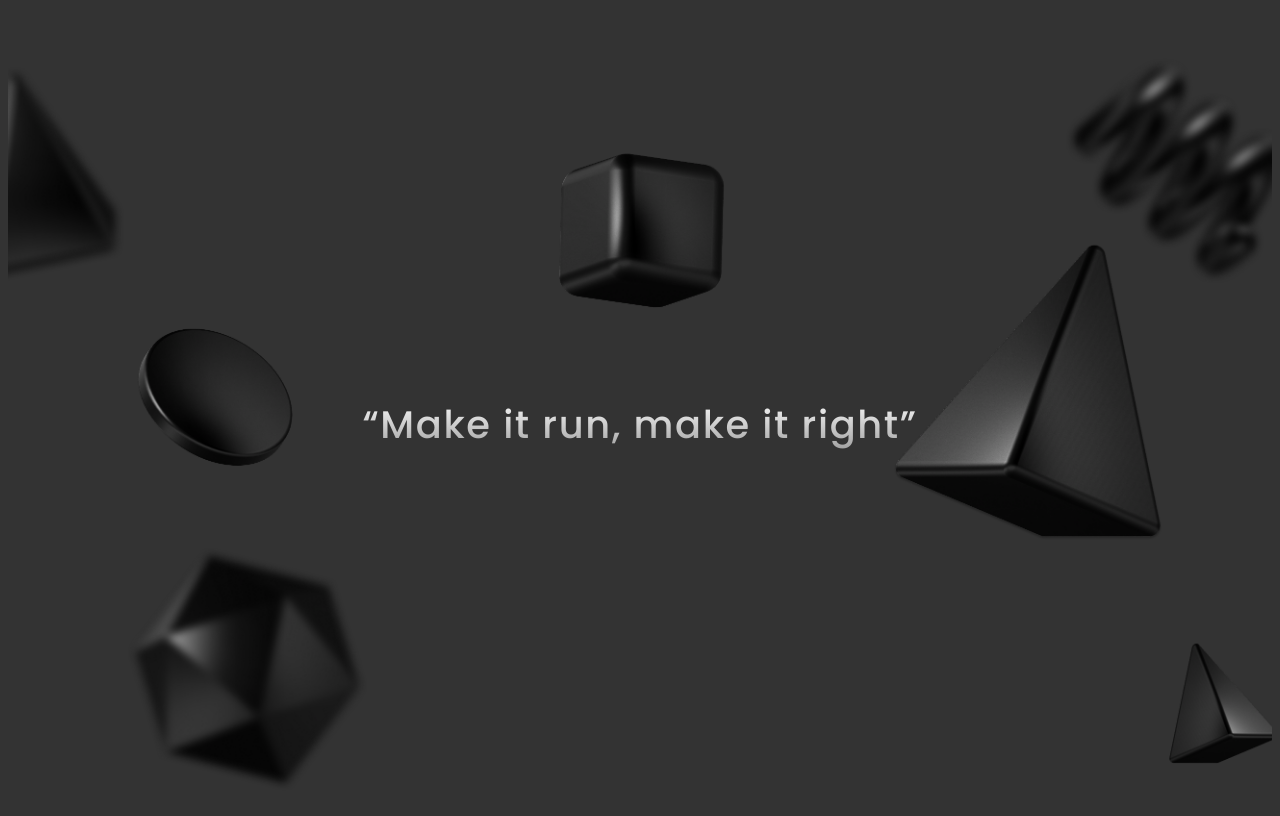
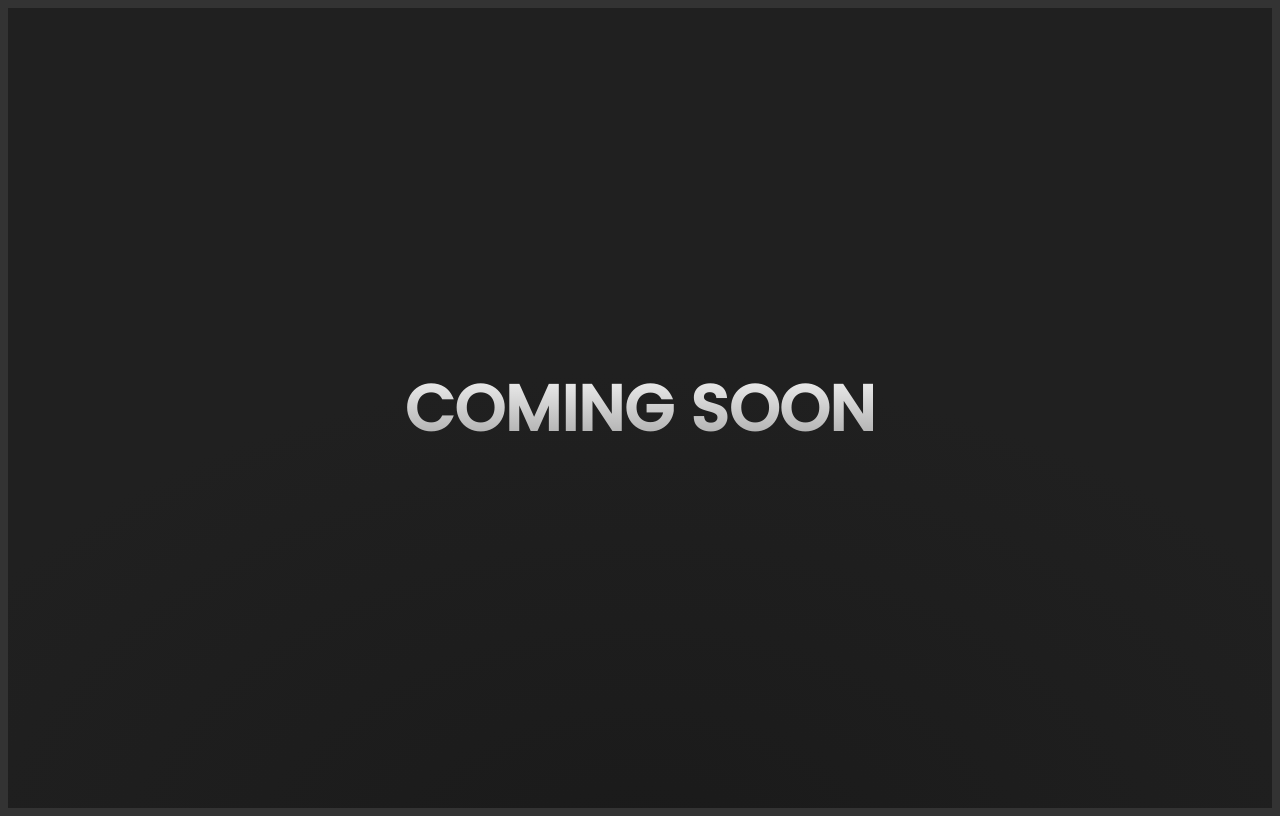
Before and after one commit to dmytropolizhai/polizhai-website, a React (Vite) app in the folder website/: page / in a window 1280 px wide. Built offline with nearby package versions, Linux system fonts and the light colour scheme.

Commit message:
(feat) make 'coming-soon' page without server-side counter
* change WelcomePage to ComingSoon in App.tsx

```diff
--- a/website/src/app/App.tsx
+++ b/website/src/app/App.tsx
@@ -1,6 +1,6 @@
-import { WelcomePage } from "../pages/welcome/ui/WelcomePage";
+import './styles/app.css'
+import ComingSoon from "@pages/coming-soon";
 
-import './styles/app.css'
 
 function App() {
   return (
@@ -9,7 +9,7 @@ function App() {
             <header className="App-header" >
             </header>
             <main className="App-main">
-                <WelcomePage />
+                <ComingSoon />
             </main>
         </div>
       </>
--- a/website/src/app/styles/app.css
+++ b/website/src/app/styles/app.css
@@ -3,5 +3,5 @@
     justify-content: center;
     align-items: center;
     height: 100vh;
-    background-color: #333333;
+    width: 100%;
 }
--- /dev/null
+++ b/website/src/pages/coming-soon/ComingSoonPage.tsx
@@ -0,0 +1,11 @@
+import './styles/coming-soon-page.css'
+
+const ComingSoonPage = () => {
+    return (
+        <>
+            <h1>Coming soon</h1>
+        </>
+    )
+}
+
+export default ComingSoonPage;
--- /dev/null
+++ b/website/src/pages/coming-soon/index.ts
@@ -0,0 +1,3 @@
+import ComingSoonPage from "@pages/coming-soon/ComingSoonPage.tsx";
+
+export default ComingSoonPage;
--- /dev/null
+++ b/website/src/pages/coming-soon/styles/coming-soon-page.css
@@ -0,0 +1,18 @@
+#root {
+    background: radial-gradient(61.89% 61.89% at 50% 107.39%, #1A1A1A 0%, #202020 100%);
+}
+
+h1 {
+    background: linear-gradient(180deg, #FFF 0%, #333 206.94%);
+
+    font-family: 'Poppins', sans-serif;
+    font-size: 5vw;
+    font-style: normal;
+    font-weight: 700;
+    line-height: normal;
+    text-transform: uppercase;
+    user-select: none;
+    background-clip: text;
+    -webkit-background-clip: text;
+    -webkit-text-fill-color: transparent;
+}
--- /dev/null
+++ b/website/src/widgets/nav-bar/ui/NavigationBar.tsx
@@ -0,0 +1,3 @@
+export const NavigationBar = () => {
++
+}
--- a/website/src/widgets/navigation-bar/ui/NavigationBar.tsx
+++ /dev/null
@@ -1,6 +0,0 @@
-export const NavigationBar = () => {
-    return (
-        <>
-        </>
-    )
-}
```
